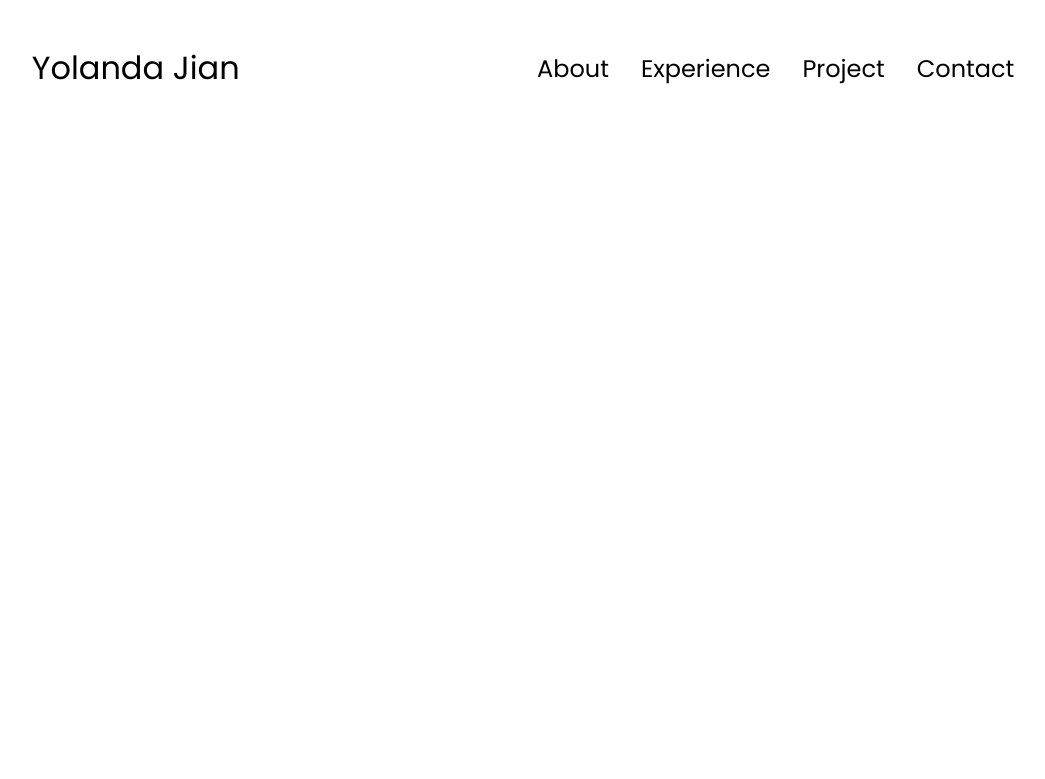
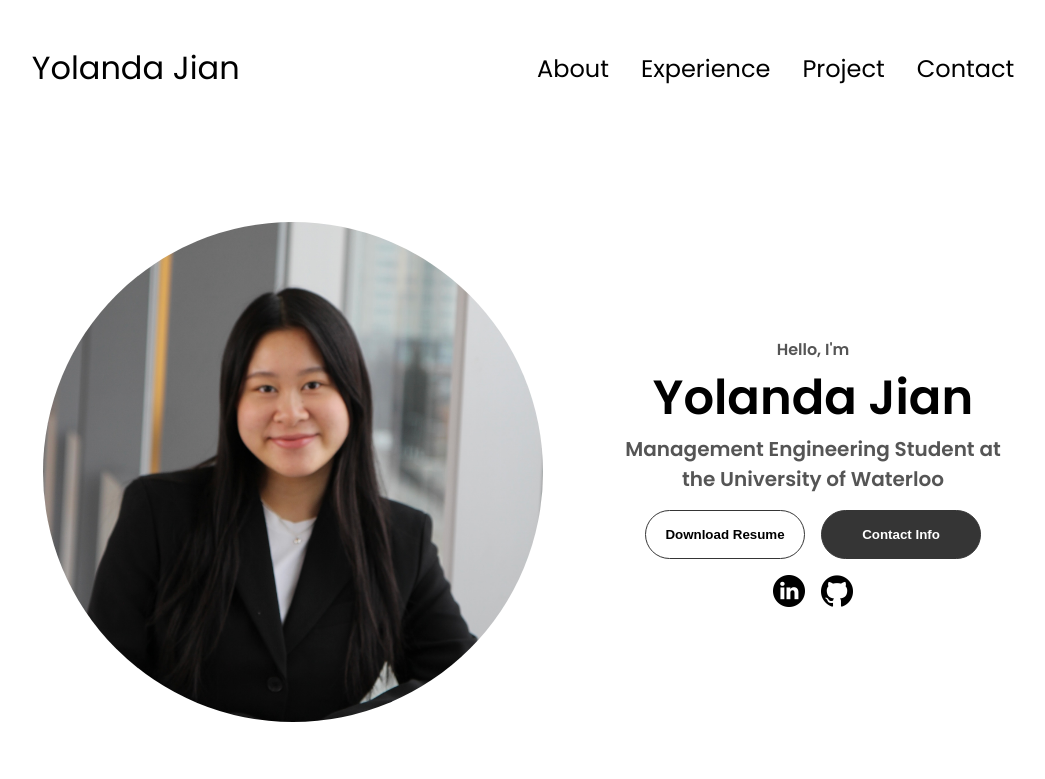
Before and after one commit to y3jian/Yolanda-Jian-Portfolio, a plain HTML site: page index.html in a window 1280 px wide. Shown: the whole page, without its empty margins (117-1162 px from the left). Drawn offline with Linux system fonts and the light colour scheme.

Commit message:
Formatting homepage

```diff
--- a/index.html
+++ b/index.html
@@ -22,6 +22,7 @@
     </nav>
         <nav id = "hamburger-nav">
             <div class = "logo"> Yolanda Jian </div>
+            <div class = "hamburger-menu">
             <div class = "hamburger-icon" onclick = "toggleMenu()">
                 <span></span>
                 <span></span>
@@ -35,11 +36,58 @@
                 <li><a href = "#contact" onclick = "toggleMenu()"> Contact </a></li>
 
             </div>
-
-
         </div>
     </nav>
 
+    <!-- 1727 by 2431 pixels -->
+
+    <section id = "profile">
+    <div class = "section_pic-container">
+
+        <img src = "./assets/profile_pic.jpg"
+        alt = "Yolanda Jian Profile Picture"
+        style="width: 500px; height: 500px;"
+
+        ></img>
+    </div>
+    <div class = "section__text">
+        <p class = "section__text__p1"> Hello, I'm</p>
+        <h1 class = "title"> Yolanda Jian</h1>
+        <p class = "section__text__p2"> Management Engineering Student at the University of Waterloo</p>
+        <div class = "btn-container">
+
+            <!-- download resume button -->
+            <button
+            class = "btn btn-color-2"
+            onclick = "window.open('./assets/Yolanda Jian Resume 2024pdf.pdf')">Download Resume</button>
+
+            <!-- contact button -->
+            <button class = "btn btn-color-1"
+            onclick = "location.href = './#contact'">Contact Info
+        </button>
+        </div>
+
+    <div id = "socials-container">
+        <!-- LINKEDIN -->
+        <img
+        src = "./assets/linkedin.png"
+        alt = "My LinkedIn profile"
+        class = "icon"
+        onclick = "location.href = 'https://www.linkedin.com/in/yolandajian/'"
+        />
+
+        <!-- GITHUB -->
+        <img
+        src = "./assets/github.png"
+        alt = "My Github profile"
+        class = "icon"
+        onclick = "location.href = 'https://github.com/y3jian'"
+        />
+
+    </div>
+</div>
+
+</section>
 
     <script src="script.js"></script>
 </body>
--- a/style.css
+++ b/style.css
@@ -95,7 +95,6 @@ a:hover{
     height: 24px;
     width: 30px;
     cursor: pointer;
-
 }
 
 .hamburger-icon span{
@@ -109,10 +108,179 @@ a:hover{
 .menu-links{
     position: absolute;
     top: 100%;
-    right: 0%;
+    right: 0;
     background-color: white;
     width: fit-content;
     max-height: 0;
     overflow: hidden;
     transition:  all 0.3 ease-in-out;
 }
+
+.menu-links a {
+    display: block;
+    padding: 10px;
+    text-align: center;
+    font-size: 1.5rem;
+    color: black;
+    text-decoration: none;
+    transition: all 0.3 ease-in-out;
+}
+
+.menu-links li{
+    list-style: none;
+}
+
+.menu-links.open{
+    max-height: 300px;
+}
+
+
+/* hamburger to X */
+
+.hamburger-icon.open span:first-child {
+    transform: rotate(45deg) translate(10px, 5px)
+}
+.hamburger-icon.open span:nth-child(2) {
+    opacity:0;
+}
+.hamburger-icon.open span:last-child {
+    transform: rotate(-45deg) translate(10px, -5px)
+}
+
+.hamburger-icon span:first-child{
+    transform: none;
+}
+
+.hamburger-icon span:first-child{
+    opacity: 1;
+}
+
+.hamburger-icon span:first-child{
+    transform: none;
+}
+
+
+/* SECTIONS */
+
+section {
+    padding-top: 4vh;
+    height: 96vh;
+    margin: 0 10rem;
+    box-sizing: border-box;
+    min-height: fit-content;
+}
+
+.section-container{
+    display: flex;
+}
+
+/* PROFILE SECTION */
+
+#profile{
+    display: flex;
+    justify-content: center;
+    gap: 5rem;
+    height: 80vh;
+
+}
+
+.section_pic-container{
+    display: flex;
+    height: 500px;
+    width: 500px;
+    margin: auto 0;
+
+}
+
+.section_pic-container img{
+    border-radius: 50%;
+}
+
+
+
+/* Centering text ("Hello I'm Yolanda Jian...") */
+.section__text{
+    align-self: center;
+    text-align: center;
+}
+
+
+.section__text p {
+    font-weight: 600;
+}
+
+.section__text__p1 {
+    text-align: center
+}
+.section__text__p2 {
+    font-size: 1.25rem;
+    margin-bottom: 1rem;
+}
+
+.title{
+    font-size: 3rem;
+    text-align: center;
+}
+
+#socials-container{
+    display: flex;
+    justify-content: center;
+    margin-top: 1rem;
+    gap: 1rem;
+}
+
+/* ICONS */
+
+.icon{
+    cursor:pointer;
+    height: 2rem;
+}
+
+/* BUTTONS */
+
+.btn-container{
+    display: flex;
+    justify-content: center;
+    gap: 1rem;
+
+}
+
+.btn{
+    font-weight: 600;
+    transition: all 300ms ease;
+    padding: 1rem;
+    width: 10rem;
+    border-radius: 2rem;
+}
+
+.btn-color-1,
+.btn-color-2{
+    border: rgb(53,53,53) 0.1rem solid;
+}
+
+.btn-color-1:hover,
+.btn-color-2:hover{
+   cursor: pointer;
+}
+
+.btn-color-1,
+.btn-color-2:hover{
+    background: rgb(53,53,53);
+    color: white;
+}
+
+.btn-color-1:hover{
+    background: rgb(0,0,0);
+}
+
+.btn-color-2{
+    background: none;
+}
+
+.btn-color-2:hover{
+    border: rgb(255,255,255) 0.1rem solid;
+}
+
+.btn-container{
+    gap: 1rem;
+}
```
Also changed, not shown: Assets/profile-pic-2.png (deleted), Assets/profile-pic.png (deleted), Assets/profile_pic.jpg (added). Lines whose indentation alone changed are shown as unchanged.
